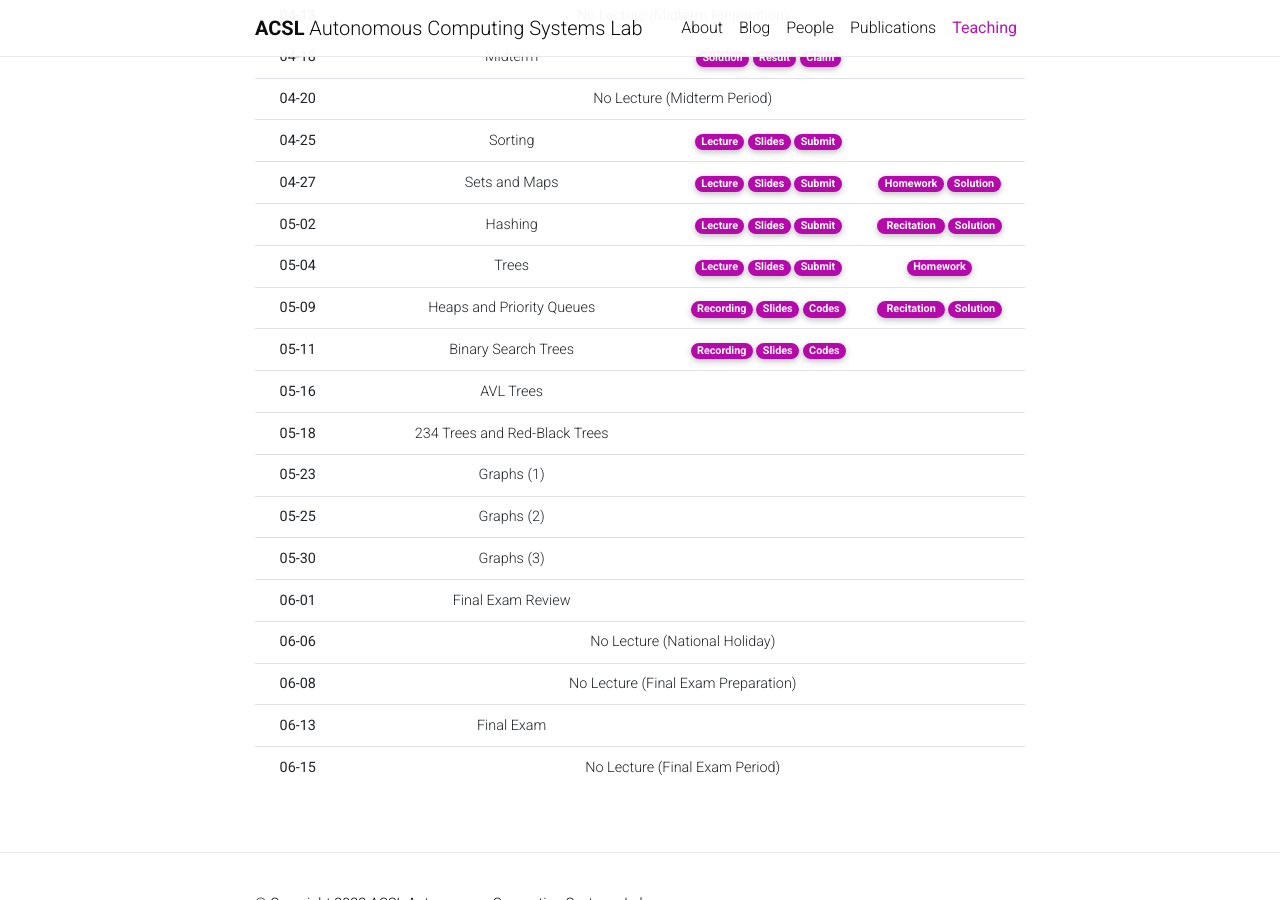
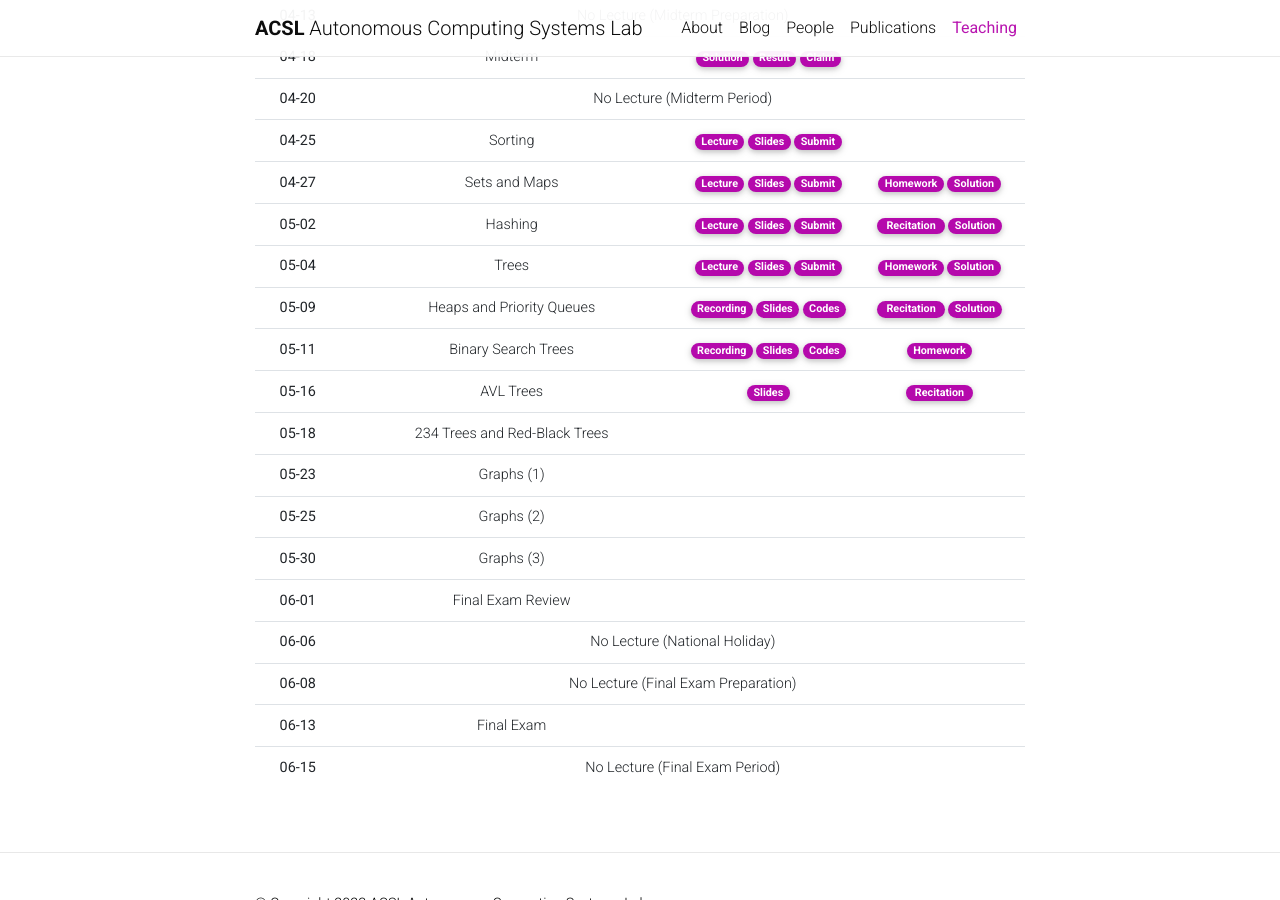
Before and after one commit to Uehwan/Uehwan.github.io, a Jekyll site: the page built from _teaching/datastruct23sp.md, in a window 1280 px wide and 900 px high, scrolled down 1687 px. Built offline with Jekyll 4.4.1, drawn with Linux system fonts in a browser that asks for light colours; nearby versions of some CDN libraries; comment, search, counter and statistics services are not loaded; a style sheet for code colours, icons or effects is not loaded.

Commit message:
23-05-16

```diff
--- a/_teaching/datastruct23sp.md
+++ b/_teaching/datastruct23sp.md
@@ -286,7 +286,7 @@
       </td>
       <td>
         <a href="https://colab.research.google.com/drive/10kILfFt50KC4L5caESRsjbD581PVCfRl?usp=sharing" target="_blank" class="badge badge-pill" style="background-color:#B509AC;">Homework</a>
-        <!--a href="https://colab.research.google.com/drive/1TwFM5dKC70jccGnih4ZUXSQDFJs82IHq?usp=sharing" target="_blank" class="badge badge-pill" style="background-color:#B509AC;">Solution</a-->
+        <a href="https://colab.research.google.com/drive/1TwFM5dKC70jccGnih4ZUXSQDFJs82IHq?usp=sharing" target="_blank" class="badge badge-pill" style="background-color:#B509AC;">Solution</a>
       </td>
     </tr>
     <tr>
@@ -311,8 +311,8 @@
         <a href="https://colab.research.google.com/drive/1lUxQnrAHjVtLqvyb-QC2qKCiYeCcwU9Z?usp=sharing" target="_blank" class="badge badge-pill" style="background-color:#B509AC;">Codes</a>
       </td>
       <td>
-        <!--a href="https://colab.research.google.com/drive/1gRNMsgBKA2hXzE6bEDwtpcdjbgxCc6t1?usp=sharing" target="_blank" class="badge badge-pill" style="background-color:#B509AC;">Homework</a-->
-        <!--a href="https://colab.research.google.com/drive/1gRNMsgBKA2hXzE6bEDwtpcdjbgxCc6t1?usp=sharing" target="_blank" class="badge badge-pill" style="background-color:#B509AC;">Solution</a-->
+        <a href="https://colab.research.google.com/drive/11ZrrmS50XatmuMvt-g2thqbIhXTk8Flp?usp=sharing" target="_blank" class="badge badge-pill" style="background-color:#B509AC;">Homework</a>
+        <!--a href="https://colab.research.google.com/drive/1BdIYexIjLWTKG4j-sf3qETbiyl6a3Qjg?usp=sharing" target="_blank" class="badge badge-pill" style="background-color:#B509AC;">Solution</a-->
       </td>
     </tr>
     <tr>
@@ -320,12 +320,12 @@
       <td>AVL Trees</td>
       <td>
         <!--a href="https://youtu.be/m0qZiTncmiw" target="_blank" class="badge badge-pill" style="background-color:#B509AC;">Recording</a-->
-        <!--a href="https://docs.google.com/presentation/d/1ADACHPI0ua__W9p7DcprzhvZ2ZWSCfQMZPX2JKMcbe0/edit?usp=sharing" target="_blank" class="badge badge-pill" style="background-color:#B509AC;">Slides</a-->
+        <a href="https://docs.google.com/presentation/d/1ADACHPI0ua__W9p7DcprzhvZ2ZWSCfQMZPX2JKMcbe0/edit?usp=sharing" target="_blank" class="badge badge-pill" style="background-color:#B509AC;">Slides</a>
         <!--a href="https://colab.research.google.com/drive/1o11yn95WQv-2KUk6RNBdxvc7OoUDrD2E?usp=sharing" target="_blank" class="badge badge-pill" style="background-color:#B509AC;">Codes</a-->
       </td>
       <td>
-        <!--a href="https://colab.research.google.com/drive/11ZrrmS50XatmuMvt-g2thqbIhXTk8Flp?usp=sharing" target="_blank" class="badge badge-pill" style="background-color:#B509AC;">Homework</a-->
-        <!--a href="https://colab.research.google.com/drive/1BdIYexIjLWTKG4j-sf3qETbiyl6a3Qjg?usp=sharing" target="_blank" class="badge badge-pill" style="background-color:#B509AC;">Solution</a-->
+        <a href="https://colab.research.google.com/drive/1xllX2SmBuBBGW_uPyWFglREMdcZIWq_w?usp=sharing" target="_blank" class="badge badge-pill" style="background-color:#B509AC;">&nbsp;Recitation&nbsp;</a>
+        <!--a href="https://colab.research.google.com/drive/1E-EexcJsJcZQMBes18XM6bOoxJmgdXkl?usp=sharing" target="_blank" class="badge badge-pill" style="background-color:#B509AC;">Solution</a-->
       </td>
     </tr>
     <tr style="border-bottom: 1.5px solid lightgrey;">
```
